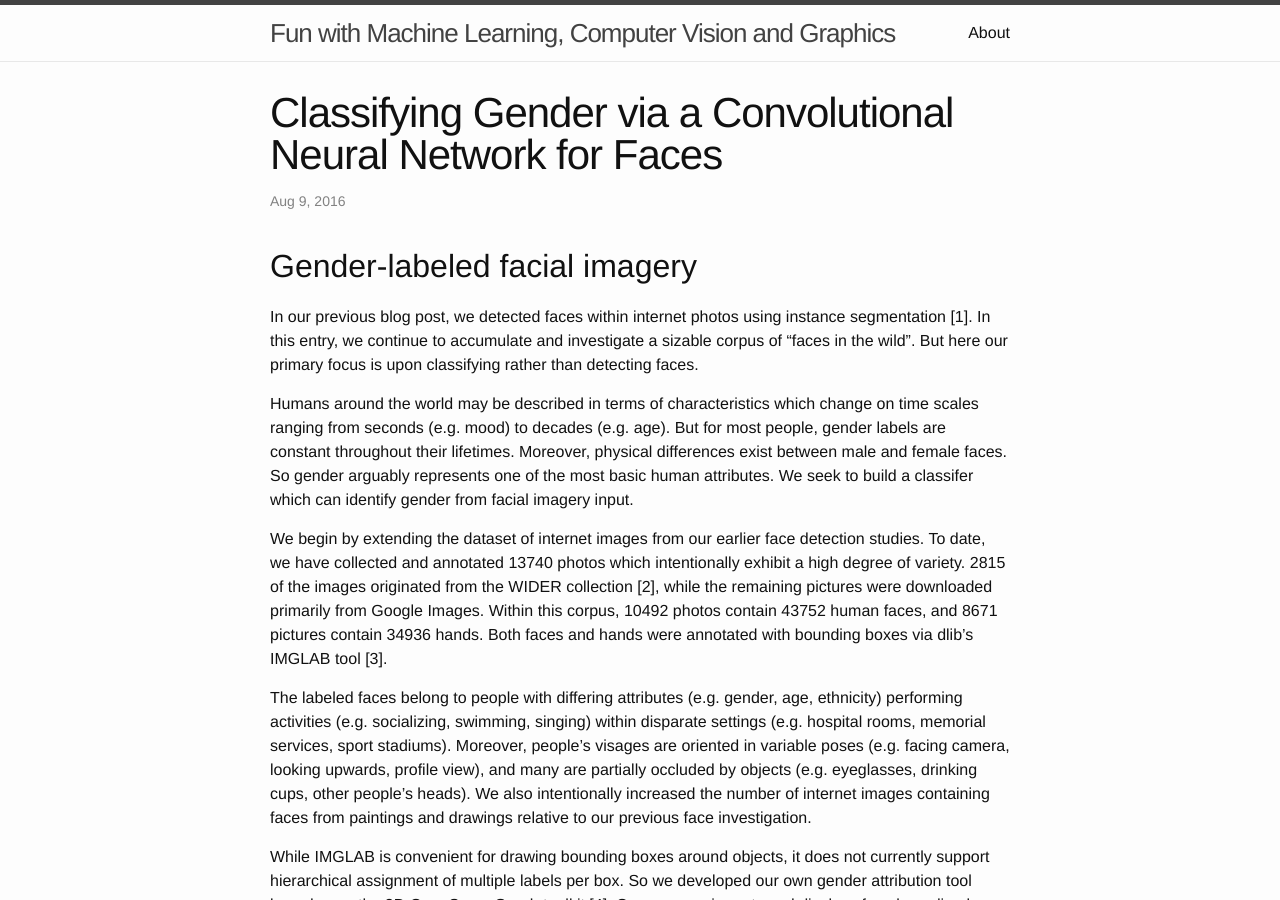
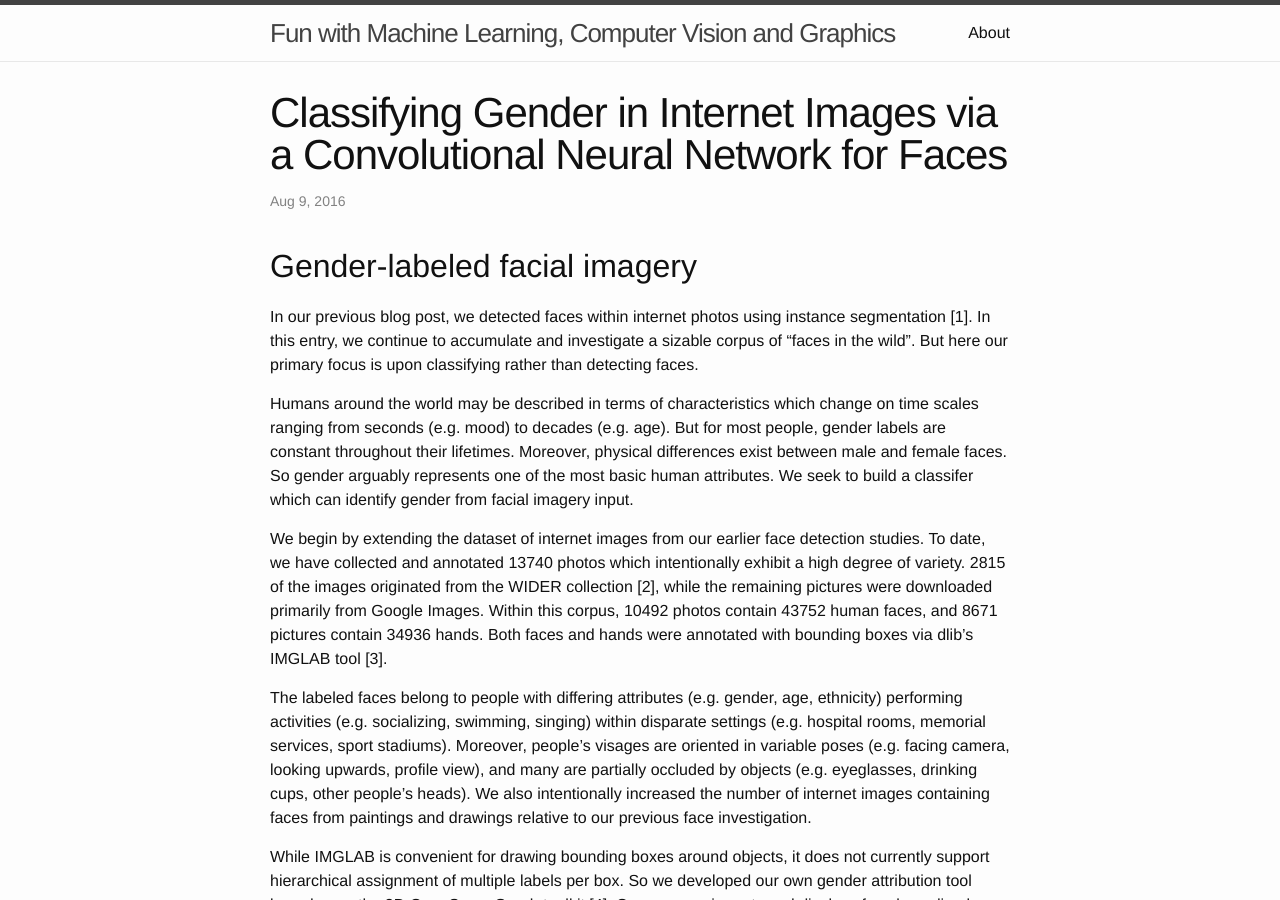
Before and after one commit to PeterCho/blog, a Jekyll site: the page built from _posts/2016-08-09-cvml.markdown, in a window 1280 px wide and 900 px high. Built offline with Jekyll 4.4.1, drawn with Linux system fonts in a browser that asks for light colours.

Commit message:
Updated name for gender posting

```diff
--- a/_posts/2016-08-09-cvml.markdown
+++ b/_posts/2016-08-09-cvml.markdown
@@ -1,6 +1,6 @@
 ---
 layout: post
-title:  "Classifying Gender via a Convolutional Neural Network for Faces"
+title:  "Classifying Gender in Internet Images via a Convolutional Neural Network for Faces"
 date:   2016-08-09 12:00:00
 categories: Deep Learning
 ---
```
